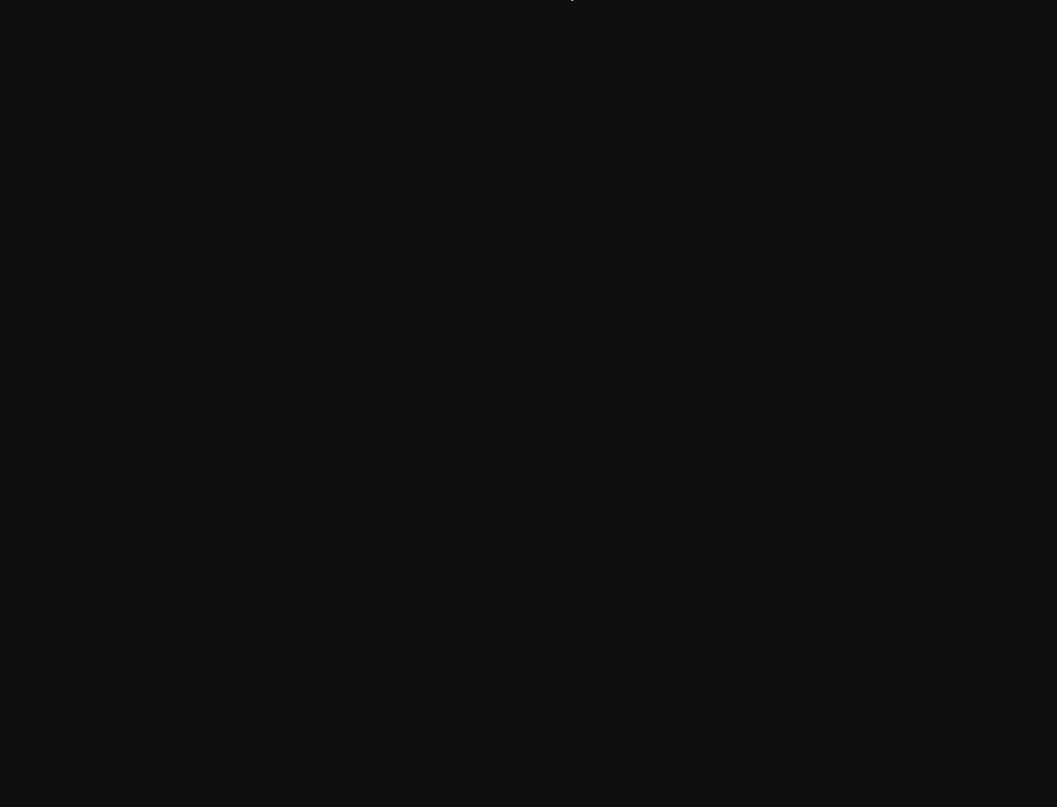
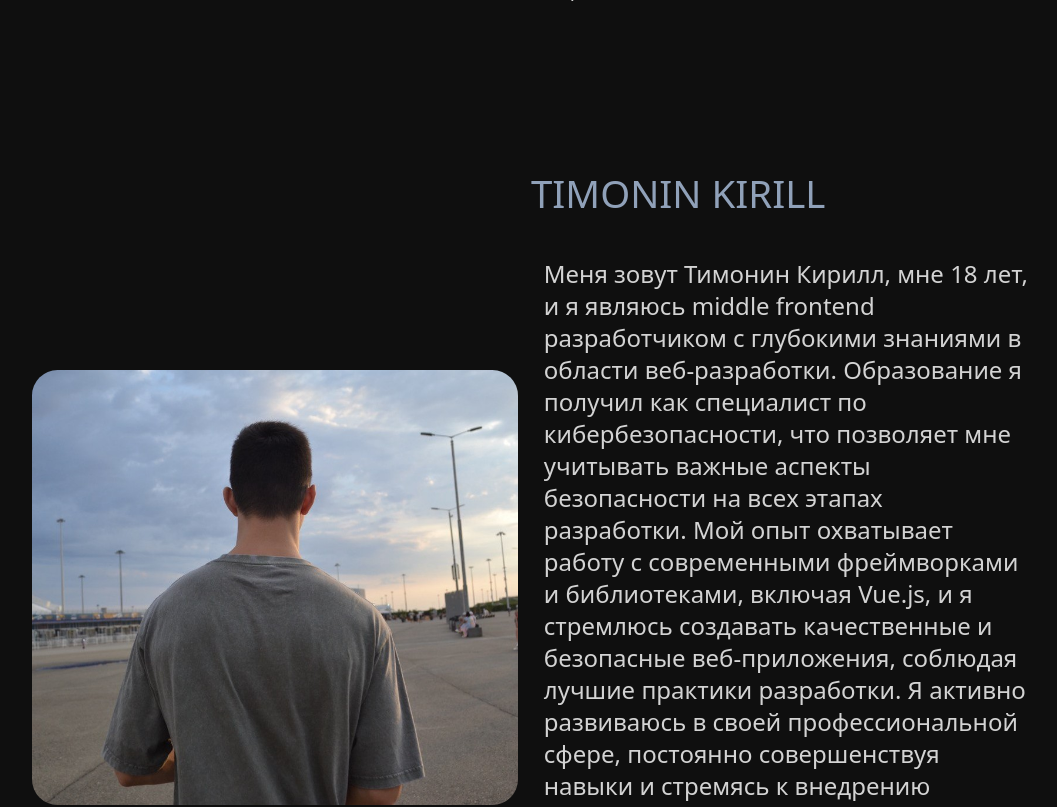
Before and after one commit to 1ceb0xed/myresume, a Nuxt app: page / in a window 1280 px wide. Shown: the top 807 px of the page, without its empty margins (45-1102 px from the left). Built offline with nearby package versions, Linux system fonts and the light colour scheme.

Commit message:
Добавил информацию о себе + фото, исправил некоторые ошибки

```diff
--- a/app.vue
+++ b/app.vue
@@ -1,13 +1,14 @@
 <script setup>
 import { onMounted, ref } from 'vue'
 const isHeaderOnRight = ref(Boolean)
+
 onMounted(() => {
   // window.scrollTo({ top: 0, behavior: 'smooth' })
-
   const scrollAmount = window.scrollY
   console.log(scrollAmount)
   const header = document.getElementById('header')
   if (scrollAmount > 57) {
+    // тут добавить отдельную переменную
     header.style.cssText = `
       top:0;
       right: 0px;
@@ -23,6 +24,7 @@ onMounted(() => {
   addEventListener('scroll', () => {
     const scrollAmount = window.scrollY
     if (scrollAmount > 57 && !isHeaderOnRight.value) {
+      // тут добавить отдельную переменную
       header.style.cssText = `
       top: 0;
       right: -140px;
@@ -34,55 +36,79 @@ onMounted(() => {
       flex-direction:column;
       justify-content:center;
       gap:40px;
-      animation-name: headerRightOn;
+      animation-name: header_right_on;
       animation-duration:1s;
       animation-fill-mode: forwards;
       `
     } else if (scrollAmount <= 57) {
-      header.style.animation = 'headerRightOff 500ms forwards'
+      header.style.animation = 'header_right_off 500ms forwards'
       isHeaderOnRight.value = false
     }
     addEventListener('animationend', (event) => {
-      if (event.animationName === 'headerRightOff') {
+      if (event.animationName === 'header_right_off') {
         header.removeAttribute('style')
-        header.style.animation = 'headerTopOn 500ms forwards'
+        header.style.animation = 'header_top_on 500ms forwards'
       }
     })
   })
 
   const cursor = document.getElementById('pointer')
   cursor.style.display = 'none'
-
   document.addEventListener('mouseleave', () => {
     cursor.style.display = 'none'
   })
-
   document.addEventListener('mousemove', (e) => {
     cursor.style.display = 'block'
     cursor.style.left = `${e.clientX - 1100}px`
     cursor.style.top = `${e.clientY - 500}px`
   })
 })
-
-const text = () => {
-  console.log('ready')
-
-  header.style.animation = 'headerTopOn 1s forwards'
-}
-
-// top-[1.5vw]
 </script>
-
+w-96 rounded-lg shadow-[0_0_20px_rgba(255,255,255,0.2)] hover:shadow-[0_0_20px_rgba(255,255,255)]
+hover:transition
 <template>
   <section
     class="relative scroll-smooth w-full h-full bg-[rgb(15,15,15)] leading-relaxed text-slate-400 antialiased selection:bg-[rgb(208,44,175,0.15)]"
   >
     <div class="relative">
       <header id="header" class="absolute flex w-full r-[2vw] justify-around gap-7px top-[1.5vw]">
-        <button class="text-xl text-[#D3D3D3]">About Me</button>
-        <button class="text-xl text-[#D3D3D3]">Experience</button>
-        <button class="text-xl text-[#D3D3D3]">Contacts</button>
+        <button class="text-xl text-[#D3D3D3] hover:text-white hover:font-medium">About Me</button>
+        <button class="text-xl text-[#D3D3D3] hover:text-white hover:font-medium">
+          Experience
+        </button>
+        <button class="text-xl text-[#D3D3D3] hover:text-white hover:font-medium">Contacts</button>
       </header>
+
+      <div class="width-full h-[10vw]"></div>
+
+      <section>
+        <div class="p-10 pl-[5vw] pr-[15vw] grid grid-cols-2 items-center">
+          <div name="image" class="p-[1vw] w-auto h-auto">
+            <img
+              src="./public/photo_2025-03-16_14-14-39.jpg"
+              alt="my_photo"
+              class="w-lg rounded-[2vw]"
+            />
+          </div>
+          <div name="block_about_me" class="text-2xl">
+            <div name="my_name" class="text-[3vw] flex justify-start">TIMONIN KIRILL</div>
+            <div name="about_me" class="pt-[2vw]">
+              <h2 class="text-[#D3D3D3] p-[1vw]">
+                Меня зовут Тимонин Кирилл, мне 18 лет, и я являюсь middle frontend разработчиком с
+                глубокими знаниями в области веб-разработки. Образование я получил как специалист по
+                кибербезопасности, что позволяет мне учитывать важные аспекты безопасности на всех
+                этапах разработки. Мой опыт охватывает работу с современными фреймворками и
+                библиотеками, включая Vue.js, и я стремлюсь создавать качественные и безопасные
+                веб-приложения, соблюдая лучшие практики разработки. Я активно развиваюсь в своей
+                профессиональной сфере, постоянно совершенствуя навыки и стремясь к внедрению
+                инновационных решений в проекты. Моя цель — работать в команде профессионалов, где я
+                смогу не только применить свои знания, но и учиться новым подходам в области
+                frontend разработки.
+              </h2>
+            </div>
+          </div>
+        </div>
+      </section>
 
       <footer class="flex justify-around pt-1000 pb-10">
         <button>Contacts</button>
@@ -95,35 +121,4 @@ const text = () => {
     ></div>
   </section>
 </template>
-<style>
-@media (min-width: 1024px) {
-  #pointer {
-    background: radial-gradient(600px at 1100px 500px, rgba(208, 44, 175, 0.15), transparent 80%);
-  }
-}
-@keyframes headerRightOn {
-  0% {
-    right: -140px;
-  }
-  100% {
-    right: 0px;
-  }
-}
-@keyframes headerRightOff {
-  0% {
-    right: 0px;
-  }
-  100% {
-    right: -140px;
-  }
-}
-@keyframes headerTopOn {
-  0% {
-    top: -25px;
-  }
-  100% {
-    top: 1.5vw;
-  }
-}
-</style>
 rgba(150, 161, 190, 0.15) selection:bg-[rgb(197,201,211)]
--- a/assets/css/main.css
+++ b/assets/css/main.css
@@ -1 +1,43 @@
 @import 'tailwindcss';
+
+@media (min-width: 1024px) {
+  #pointer {
+    background: radial-gradient(450px at 1100px 500px, rgba(208, 44, 175, 0.15), transparent 80%);
+  }
+}
+@keyframes header_right_on {
+  0% {
+    right: -140px;
+  }
+  100% {
+    right: 0px;
+  }
+}
+@keyframes header_right_off {
+  0% {
+    right: 0px;
+  }
+  100% {
+    right: -140px;
+  }
+}
+@keyframes header_top_on {
+  0% {
+    top: -25px;
+  }
+  100% {
+    top: 1.5vw;
+  }
+}
+.header_scroll_right_on_mount {
+  top: 0;
+  right: 0px;
+  position: fixed;
+  width: auto;
+  height: 100%;
+  padding-right: 1.5vw;
+  display: flex;
+  flex-direction: column;
+  justify-content: center;
+  gap: 40px;
+}
```
Also changed, not shown: public/photo_2025-03-16_14-14-39.jpg (added), 1 other file (tests, documents, lock files or other folders).
